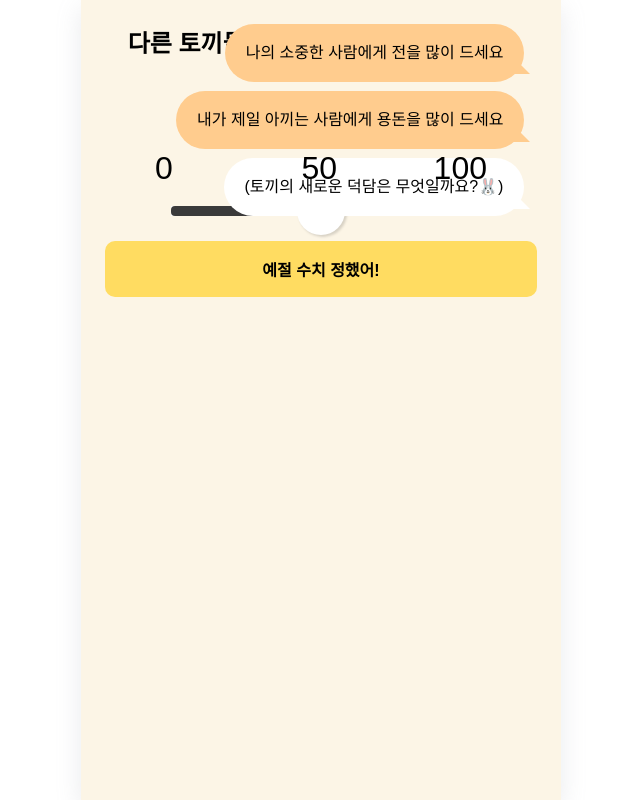
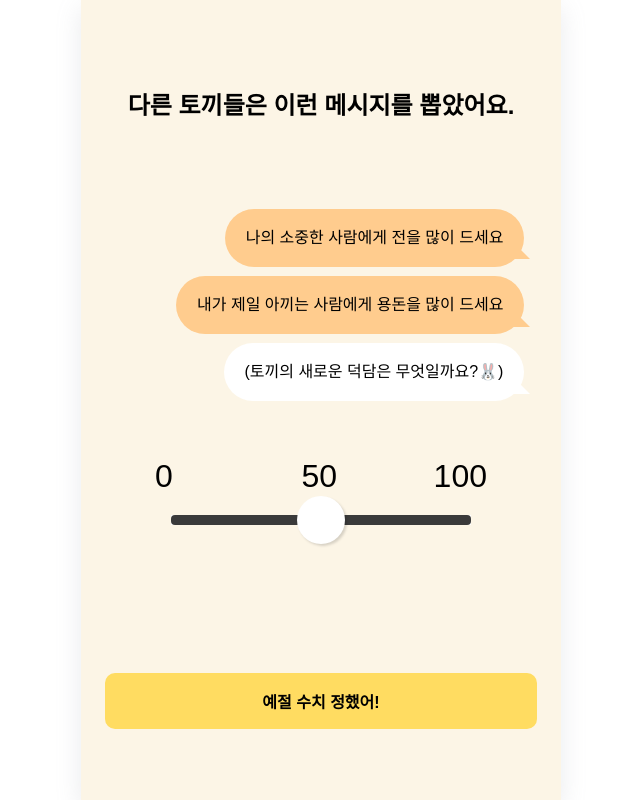
Before and after one commit to pagers-org/here-your-duckdam, a Next.js app: page /attitude in a window 1280 px wide. Shown: the whole page, without its empty margins (319-959 px from the left). Built offline with nearby package versions, Linux system fonts and the light colour scheme.

Commit message:
style: layout 임시설정

```diff
--- a/components/layout/Layout.tsx
+++ b/components/layout/Layout.tsx
@@ -53,9 +53,12 @@ const Layout = ({ children }: LayoutProps) => {
 export default Layout;
 
 const Wrapper = styled.div`
+    position: relative;
     display: flex;
     flex-direction: column;
     align-items: center;
+    justify-content: space-around;
+    margin-bottom: 5rem;
     margin: auto;
     max-width: 480px;
     width: 100%;
```
